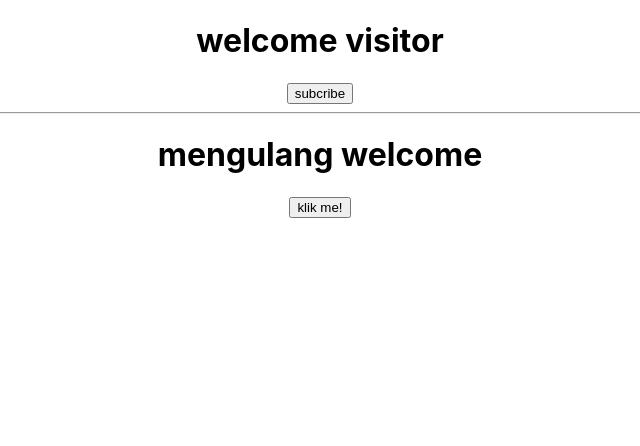
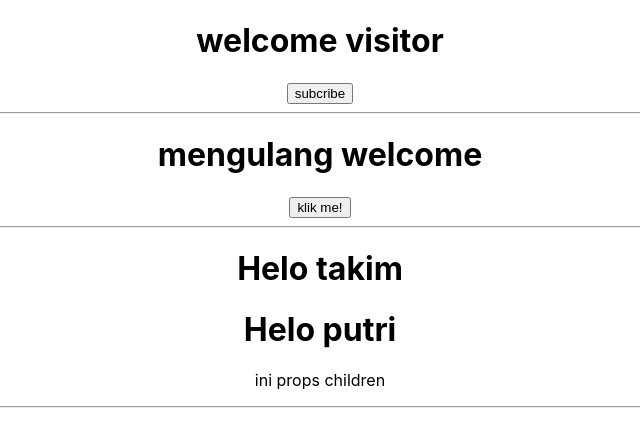
Before and after one commit to thelast7/belajar-react, a React (Create React App) app: page / in a window 1280 px wide. Shown: the top 446 px of the page, without its empty margins (320-960 px from the left). Built offline with nearby package versions, Linux system fonts and the light colour scheme.

Commit message:
props dan props children

```diff
--- a/src/App.js
+++ b/src/App.js
@@ -3,14 +3,22 @@ import logo from './logo.svg';
 import './App.css';
 import Welcome from './testState/Welcome'
 import Welcome2 from './testState2/Welcome2'
+import Hello from './testProps/Hello'
 
 class App extends Component {
   render() {
     return (
       <div className="App">
         <Welcome />
-        <hr></hr>
+        <hr />
         <Welcome2 />
+        <hr />
+        <Hello name="takim"/> {/* bisa gini */}
+        {/* bisa gini, kalo p nya itu adalah children */}
+        <Hello name="putri">
+          <p>ini props children</p>
+        </Hello>
+        <hr />
       </div>
     );
   }
--- /dev/null
+++ b/src/testProps/Hello.js
@@ -0,0 +1,12 @@
+import React, { Component } from 'react'
+
+const Hello = props => {
+    return (
+        <div>
+            <h1>Helo {props.name}</h1>
+            {props.children}
+        </div>
+    )
+}
+
+export default Hello
```
